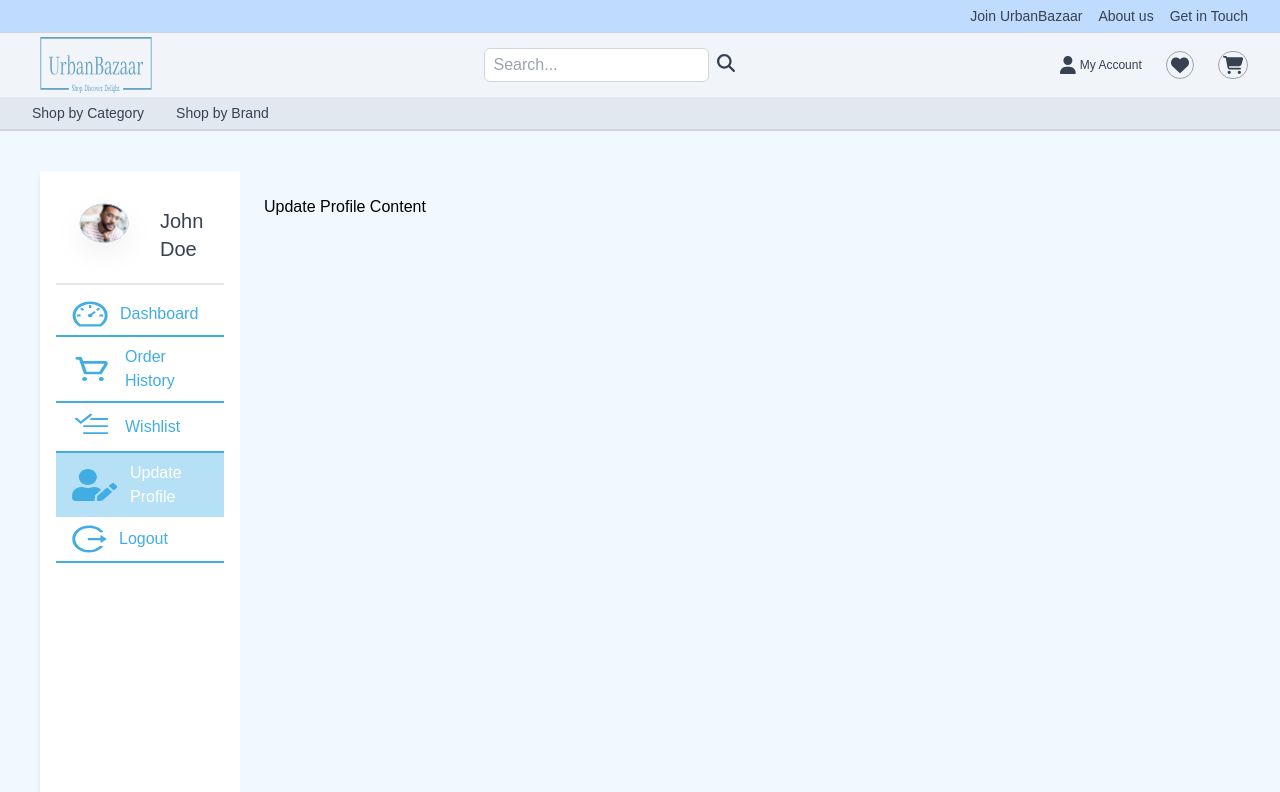
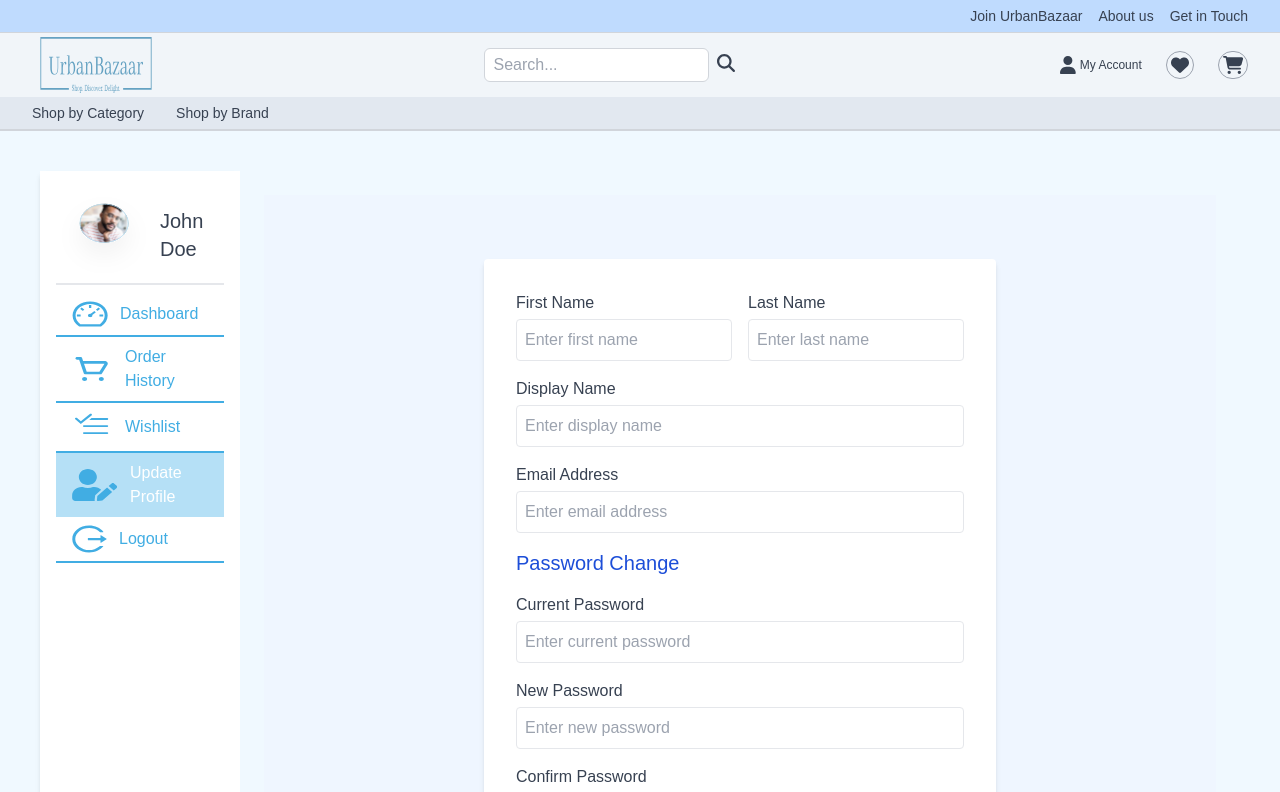
Before and after one commit to SylviaT01/UrbanBazaar, a React (Create React App) app in the folder frontend-urban-bazaar/: page /userprofile/profile in a window 1280 px wide. Shown: the top 792 px of the page. Built offline with nearby package versions, Linux system fonts and the light colour scheme.

Commit message:
add functions

```diff
--- a/frontend-urban-bazaar/src/App.js
+++ b/frontend-urban-bazaar/src/App.js
@@ -26,12 +26,13 @@ import SignUp from "./Forms /signup";
 import Contacts from "./Pages/Contact";
 import Checkout from "./Forms /Checkout";
 import UserDashboard from "./User/UserDashboard.jsx";
+import UpdateProfile from "./Forms /UpdateProfile.jsx";
 
 // Dummy components for User Profile
 
 const OrderHistory = () => <div>Order History Content</div>;
 const Wishlist = () => <div>Wishlist Content</div>;
-const UpdateProfile = () => <div>Update Profile Content</div>;
+
 
 function AppContent() {
   return (
--- /dev/null
+++ b/frontend-urban-bazaar/src/Forms /UpdateProfile.jsx
@@ -0,0 +1,123 @@
+import React, { useState } from 'react';
+
+const UpdateProfile = () => {
+  const [formData, setFormData] = useState({
+    firstName: '',
+    lastName: '',
+    displayName: '',
+    email: '',
+    currentPassword: '',
+    newPassword: '',
+    confirmPassword: ''
+  });
+
+  const handleChange = (e) => {
+    const { name, value } = e.target;
+    setFormData({
+      ...formData,
+      [name]: value
+    });
+  };
+
+  const handleSubmit = (e) => {
+    e.preventDefault();
+    // Handle form submission
+    console.log(formData);
+  };
+
+  return (
+    <div className="flex justify-center items-center min-h-screen bg-blue-50">
+      <form className="bg-white p-8 rounded shadow-md w-[900px] max-w-lg" onSubmit={handleSubmit}>
+        <div className="grid grid-cols-1 gap-4 sm:grid-cols-2">
+          <div>
+            <label className="block text-gray-700">First Name</label>
+            <input
+              type="text"
+              name="firstName"
+              value={formData.firstName}
+              onChange={handleChange}
+              className="mt-1 p-2 border rounded w-full"
+              placeholder="Enter first name"
+            />
+          </div>
+          <div>
+            <label className="block text-gray-700">Last Name</label>
+            <input
+              type="text"
+              name="lastName"
+              value={formData.lastName}
+              onChange={handleChange}
+              className="mt-1 p-2 border rounded w-full"
+              placeholder="Enter last name"
+            />
+          </div>
+        </div>
+        <div className="mt-4">
+          <label className="block text-gray-700">Display Name</label>
+          <input
+            type="text"
+            name="displayName"
+            value={formData.displayName}
+            onChange={handleChange}
+            className="mt-1 p-2 border rounded w-full"
+            placeholder="Enter display name"
+          />
+        </div>
+        <div className="mt-4">
+          <label className="block text-gray-700">Email Address</label>
+          <input
+            type="email"
+            name="email"
+            value={formData.email}
+            onChange={handleChange}
+            className="mt-1 p-2 border rounded w-full"
+            placeholder="Enter email address"
+          />
+        </div>
+        <div className="mt-4">
+          <h2 className="text-xl text-blue-700">Password Change</h2>
+        </div>
+        <div className="mt-4">
+          <label className="block text-gray-700">Current Password</label>
+          <input
+            type="password"
+            name="currentPassword"
+            value={formData.currentPassword}
+            onChange={handleChange}
+            className="mt-1 p-2 border rounded w-full"
+            placeholder="Enter current password"
+          />
+        </div>
+        <div className="mt-4">
+          <label className="block text-gray-700">New Password</label>
+          <input
+            type="password"
+            name="newPassword"
+            value={formData.newPassword}
+            onChange={handleChange}
+            className="mt-1 p-2 border rounded w-full"
+            placeholder="Enter new password"
+          />
+        </div>
+        <div className="mt-4">
+          <label className="block text-gray-700">Confirm Password</label>
+          <input
+            type="password"
+            name="confirmPassword"
+            value={formData.confirmPassword}
+            onChange={handleChange}
+            className="mt-1 p-2 border rounded w-full"
+            placeholder="Repeat new password"
+          />
+        </div>
+        <div className="mt-6 text-center">
+          <button type="submit" className="px-4 py-2 bg-blue-500 text-white rounded hover:bg-blue-600">
+            Save Changes
+          </button>
+        </div>
+      </form>
+    </div>
+  );
+};
+
+export default UpdateProfile;
--- a/frontend-urban-bazaar/src/Forms/UpdateProfile.jsx
+++ /dev/null
@@ -1,138 +0,0 @@
-import React, { useState } from "react";
-
-function UpdateProfile() {
-  const [firstName, setFirstName] = useState("");
-  const [lastName, setLastName] = useState("");
-  const [displayName, setDisplayName] = useState("");
-  const [email, setEmail] = useState("");
-  const [currentPassword, setCurrentPassword] = useState("");
-  const [newPassword, setNewPassword] = useState("");
-  const [confirmPassword, setConfirmPassword] = useState("");
-
-  function handleSubmit(e) {
-    e.preventDefault();
-  }
-  return (
-    <div className="min-h-screen flex items-center justify-center bg-red-700 py-12 px-4 sm:px-6 lg:px-8" style={{ backgroundColor: '#1DA1F2' }}>
-      <div className="max-w-screen-lg bg-white rounded-lg overflow-hidden shadow-md h-[500px]">
-        {/* Main Content */}
-        <div className=" p-8 bg-red-700">
-          <h2 className="text-2xl font-bold mb-6">Update Profile</h2>
-          <form
-            onSubmit={handleSubmit}
-            className="flex justify-center items-center"
-          >
-            <div className="grid grid-cols-2 gap-4 mb-4">
-              <label htmlFor="firstName" className="block mb-1">
-                First Name
-              </label>
-              <div>
-                <input
-                  type="text"
-                  id="firstName"
-                  name="firstName"
-                  value={firstName}
-                  onChange={(e) => setFirstName(e.target.value)}
-                  className="w-full p-2 border rounded"
-                  placeholder="Enter first name"
-                />
-              </div>
-              <label htmlFor="lastName" className="block mb-1">
-                Last Name
-              </label>
-              <div>
-                <input
-                  type="text"
-                  id="lastName"
-                  name="lastName"
-                  value={lastName}
-                  onChange={(e) => setLastName(e.target.value)}
-                  className="w-full p-2 border rounded"
-                  placeholder="Enter last name"
-                />
-              </div>
-            </div>
-            <label htmlFor="displayName" className="block mb-1">
-              Display Name
-            </label>
-            <div className="mb-4">
-              <input
-                type="text"
-                id="displayName"
-                name="displayName"
-                value={displayName}
-                onChange={(e) => setDisplayName(e.target.value)}
-                className="w-full p-2 border rounded"
-              />
-            </div>
-            <label htmlFor="email" className="block mb-1">
-              Email Address
-            </label>
-            <div className="mb-4">
-              <input
-                type="email"
-                id="email"
-                name="email"
-                value={email}
-                onChange={(e) => setEmail(e.target.value)}
-                className="w-full p-2 border rounded"
-                placeholder="Enter email address"
-              />
-            </div>
-            <h3 className="text-xl font-semibold mb-4">Password Change</h3>
-            <label htmlFor="currentPassword" className="block mb-1">
-              Current Password
-            </label>
-            <div className="mb-4">
-              <input
-                type="password"
-                id="currentPassword"
-                name="currentPassword"
-                value={currentPassword}
-                onChange={(e) => setCurrentPassword(e.target.value)}
-                className="w-full p-2 border rounded"
-                placeholder="Enter current password"
-              />
-            </div>
-            <label htmlFor="newPassword" className="block mb-1">
-              New Password
-            </label>
-            <div className="mb-4">
-              <input
-                type="password"
-                id="newPassword"
-                name="newPassword"
-                value={newPassword}
-                onChange={(e) => setNewPassword(e.target.value)}
-                className="w-full p-2 border rounded"
-                placeholder="Enter new password"
-              />
-            </div>
-            <label htmlFor="confirmPassword" className="block mb-1">
-              Confirm Password
-            </label>
-            <div className="mb-6">
-              <input
-                type="password"
-                id="confirmPassword"
-                name="confirmPassword"
-                value={confirmPassword}
-                onChange={(e) => setConfirmPassword(e.target.value)}
-                className="w-full p-2 border rounded"
-                placeholder="Repeat new password"
-              />
-            </div>
-            <button
-              type="submit"
-              className="bg-blue-500 text-white px-4 py-2 rounded hover:bg-blue-600"
-            >
-              Save Changes
-            </button>
-          </form>
-        </div>
-      </div>
-    </div>
-  );
-}
-
-export default UpdateProfile;
```
Also changed, not shown: 1 other file (tests, documents, lock files or other folders).
